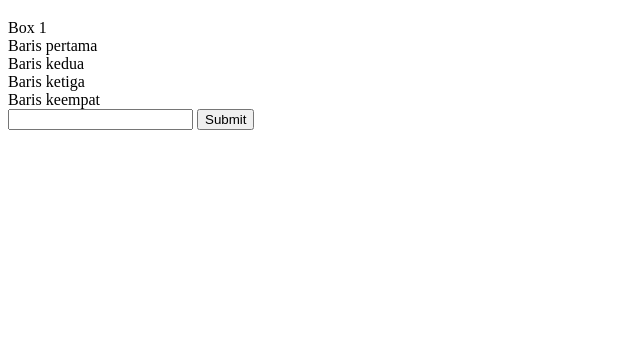
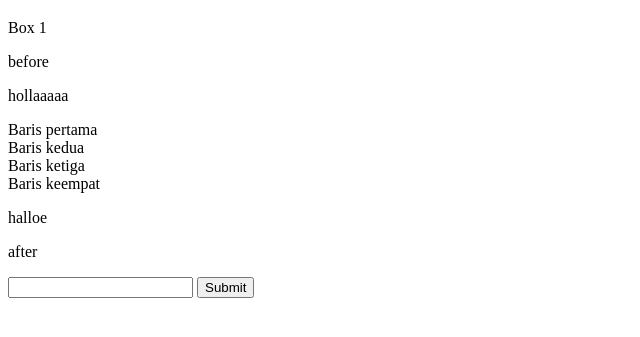
Before and after one commit to rikiwidiantoro/sekolahkoding, a plain HTML site: page jquery-dasar/3.konten/konten.html in a window 1280 px wide. Shown: the part 61-398 px from the top of the page, without its empty margins (0-640 px from the left). Drawn offline with Linux system fonts and the light colour scheme.

Commit message:
menambah

```diff
--- a/jquery-dasar/3.konten/konten.html
+++ b/jquery-dasar/3.konten/konten.html
@@ -11,10 +11,12 @@
 
     <div id="box1">Box 1</div>
 
-    <div class="boxes">Baris pertama</div>
-    <div class="boxes">Baris kedua</div>
-    <div class="boxes">Baris ketiga</div>
-    <div class="boxes">Baris keempat</div>
+    <div id="container">
+        <div class="boxes">Baris pertama</div>
+        <div class="boxes">Baris kedua</div>
+        <div class="boxes">Baris ketiga</div>
+        <div class="boxes">Baris keempat</div>
+    </div>
 
     <form action="">
         <input type="text" id="input">
@@ -27,14 +29,27 @@
         // memastikan file sudah di load dengan sempurna
         $(document).ready(function () {
 
-            // get dan set nilai >> val(), text()
+            // get dan set nilai >> val(), text(), html()
             $('form').submit(function() {
+
+                // mencegah sifat asli
+                event.preventDefault();
+
                 // val() >> untuk mengambil/mengubah isi dari input
                 let tulisan = $('#input').val();
 
                 // text() >> untuk mengambil isi text suatu element dan men-setting/ mengubah isi element
-                $('h1').text()
+                $('h1').text(tulisan);
             });
+
+
+            // menambahkan dan menghapus element
+            // append, prepend | after, before
+            $('#container').append('<p>halloe</p>') // menambah element dibagian akhir > dalam element
+            $('#container').prepend('<p>hollaaaaa</p>') // menambah element dibagian awal > dalam element
+            $('#container').after('<p>after</p>') // menambah element dibagian bawah/akhir di luar element
+            $('#container').before('<p>before</p>') // menambah element dibagian atas/awal di luar element
+
 
 
 
```
